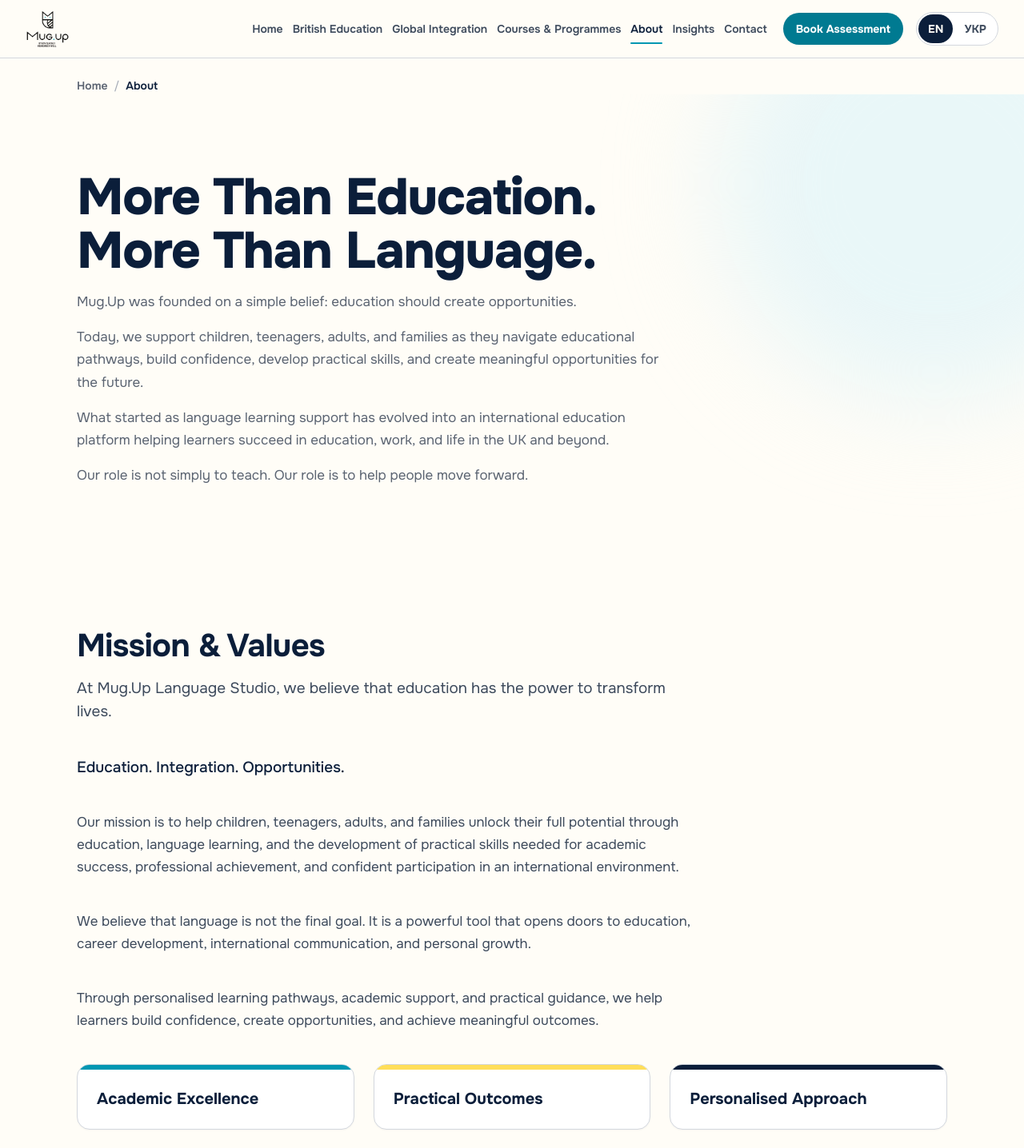
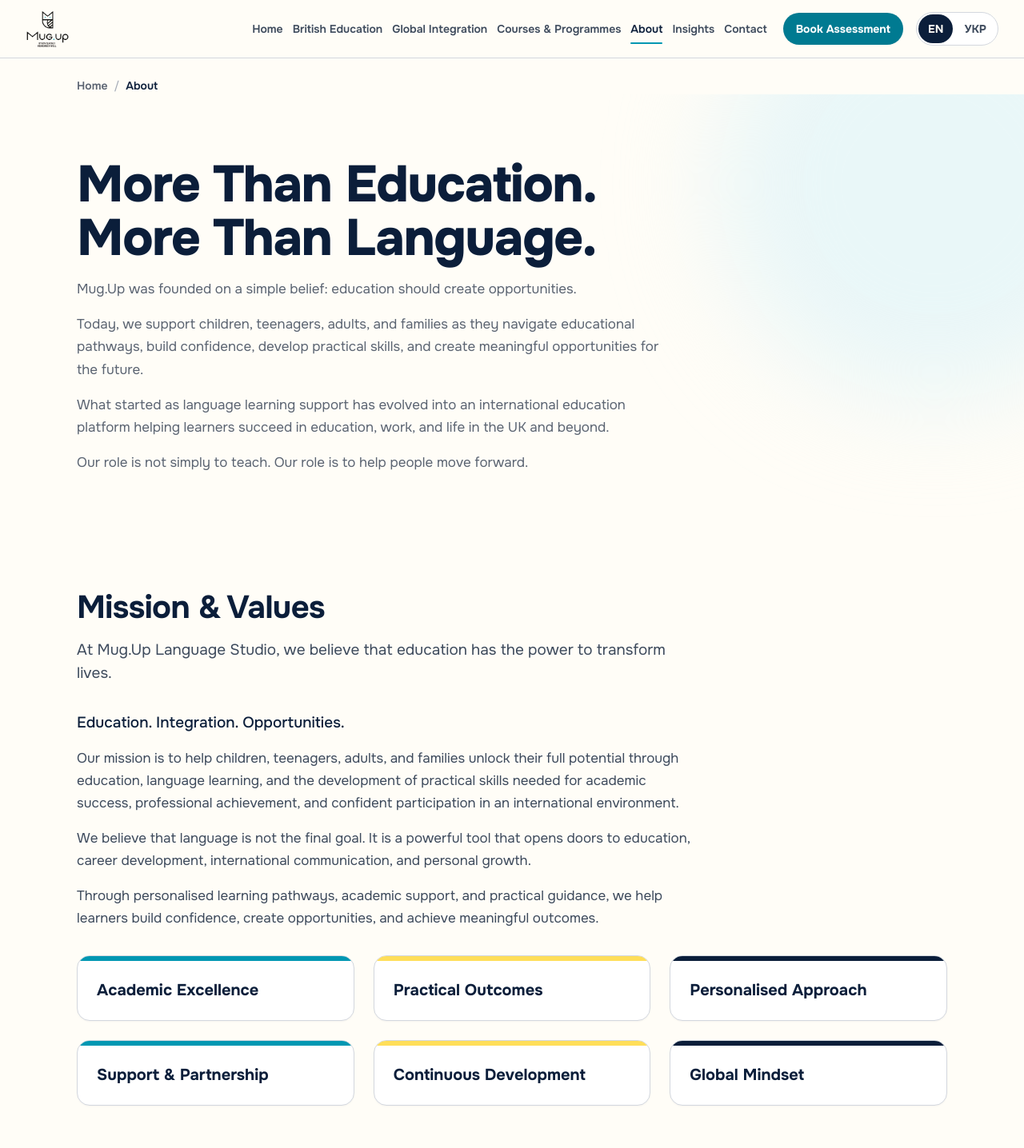
Before and after one commit to Intrao-Tech/MugUp, a Next.js app: page /en/about in a window 1280 px wide. Shown: the top 1436 px of the page at 80% size. Built offline with nearby package versions, Linux system fonts and the light colour scheme.

Commit message:
Tighter vertical rhythm: paragraph gaps between prose blocks, shorter text-only heroes and sections

```diff
--- a/src/app/[locale]/book-assessment/page.tsx
+++ b/src/app/[locale]/book-assessment/page.tsx
@@ -52,7 +52,7 @@ export default async function BookAssessmentPage({ params }: Props) {
       {sections.map((section) => (
         <SectionView key={section.id} section={section} locale={locale} />
       ))}
-      <section id="booking-form" className="mx-auto max-w-6xl px-4 py-14 sm:px-6 sm:py-20 lg:px-8">
+      <section id="booking-form" className="mx-auto max-w-6xl px-4 py-12 sm:px-6 sm:py-16 lg:px-8">
         <FormRenderer
           form={page.form}
           formKind="booking"
--- a/src/app/[locale]/contact/page.tsx
+++ b/src/app/[locale]/contact/page.tsx
@@ -29,7 +29,7 @@ export default async function ContactPage({ params }: Props) {
       />
       <HeroSection hero={page.hero} locale={locale} />
       <PageSections sections={page.sections} locale={locale} />
-      <section id="contact-form" className="mx-auto max-w-6xl px-4 py-14 sm:px-6 sm:py-20 lg:px-8">
+      <section id="contact-form" className="mx-auto max-w-6xl px-4 py-12 sm:px-6 sm:py-16 lg:px-8">
         <FormRenderer
           form={page.form}
           formKind="contact"
--- a/src/app/[locale]/insights/page.tsx
+++ b/src/app/[locale]/insights/page.tsx
@@ -53,7 +53,7 @@ export default async function InsightsPage({ params }: Props) {
       {categories.map((cat) => {
         const catPosts = posts.filter((p) => p.category === cat.id);
         return (
-          <section key={cat.id} id={`category-${cat.id}`} className="mx-auto max-w-6xl px-4 py-14 sm:px-6 sm:py-20 lg:px-8">
+          <section key={cat.id} id={`category-${cat.id}`} className="mx-auto max-w-6xl px-4 py-12 sm:px-6 sm:py-16 lg:px-8">
             <h2 className="text-h2 text-ink">{cat.label}</h2>
             {cat.blurb && <p className="mt-1 text-body">{cat.blurb}</p>}
             {catPosts.length > 0 ? (
--- a/src/app/[locale]/pathways/british-education/page.tsx
+++ b/src/app/[locale]/pathways/british-education/page.tsx
@@ -56,7 +56,7 @@ export default async function BritishEducationHub({ params }: Props) {
         <SectionView key={section.id} section={section} locale={locale} />
       ))}
       {groups.map((group) => (
-        <section key={group} id={group} className="mx-auto max-w-6xl px-4 py-14 sm:px-6 sm:py-20 lg:px-8">
+        <section key={group} id={group} className="mx-auto max-w-6xl px-4 py-12 sm:px-6 sm:py-16 lg:px-8">
           <h2 className="text-h2 text-ink">{GROUP_LABELS[locale][group]}</h2>
           <ul className="mt-4 grid gap-4 sm:grid-cols-2 lg:grid-cols-3">
             {programmes
--- a/src/app/[locale]/pathways/global-integration/network/page.tsx
+++ b/src/app/[locale]/pathways/global-integration/network/page.tsx
@@ -31,7 +31,7 @@ export async function generateMetadata({ params }: Props): Promise<Metadata> {
 export default async function IntegrationNetworkPage({ params }: Props) {
   const { locale } = await params;
   return (
-    <div className="mx-auto max-w-3xl px-4 py-14 sm:px-6 sm:py-20 lg:px-8">
+    <div className="mx-auto max-w-3xl px-4 py-12 sm:px-6 sm:py-16 lg:px-8">
       <h1 className="text-display text-ink">{COPY[locale].title}</h1>
       <p className="mt-4 text-body">{COPY[locale].body}</p>
     </div>
--- a/src/app/[locale]/pathways/global-integration/qualifications/page.tsx
+++ b/src/app/[locale]/pathways/global-integration/qualifications/page.tsx
@@ -40,7 +40,7 @@ export default async function InternationalQualificationsPage({ params }: Props)
         ]}
       />
       <HeroSection hero={page.hero} locale={locale} />
-      <section id="programmes" className="mx-auto max-w-6xl px-4 py-14 sm:px-6 sm:py-20 lg:px-8">
+      <section id="programmes" className="mx-auto max-w-6xl px-4 py-12 sm:px-6 sm:py-16 lg:px-8">
         <ul className="grid gap-4 sm:grid-cols-2 lg:grid-cols-3">
           {programmes.map((p) => (
             <li key={p.slug} className="rounded-card border border-line bg-surface p-6 shadow-card">
--- a/src/app/[locale]/privacy-policy/page.tsx
+++ b/src/app/[locale]/privacy-policy/page.tsx
@@ -29,7 +29,7 @@ export async function generateMetadata({ params }: Props): Promise<Metadata> {
 export default async function PrivacyPolicyPage({ params }: Props) {
   const { locale } = await params;
   return (
-    <div className="mx-auto max-w-3xl px-4 py-14 sm:px-6 sm:py-20 lg:px-8">
+    <div className="mx-auto max-w-3xl px-4 py-12 sm:px-6 sm:py-16 lg:px-8">
       <h1 className="text-display text-ink">{COPY[locale].title}</h1>
       <p className="mt-4 text-body">{COPY[locale].body}</p>
     </div>
--- a/src/app/[locale]/review/page.tsx
+++ b/src/app/[locale]/review/page.tsx
@@ -87,7 +87,7 @@ export default async function ReviewPage({ params }: Props) {
         locale={locale}
         items={[{ label: dict.ui.breadcrumbsHome, href: "/" }, { label: copy.title }]}
       />
-      <div className="mx-auto max-w-3xl px-4 py-14 sm:px-6 sm:py-20 lg:px-8">
+      <div className="mx-auto max-w-3xl px-4 py-12 sm:px-6 sm:py-16 lg:px-8">
         <h1 className="text-display text-ink">{copy.title}</h1>
         <p className="mt-3 text-body">{copy.intro}</p>
         <p className="mt-1 text-sm text-muted">{copy.moderation}</p>
--- a/src/app/[locale]/terms/page.tsx
+++ b/src/app/[locale]/terms/page.tsx
@@ -29,7 +29,7 @@ export async function generateMetadata({ params }: Props): Promise<Metadata> {
 export default async function TermsPage({ params }: Props) {
   const { locale } = await params;
   return (
-    <div className="mx-auto max-w-3xl px-4 py-14 sm:px-6 sm:py-20 lg:px-8">
+    <div className="mx-auto max-w-3xl px-4 py-12 sm:px-6 sm:py-16 lg:px-8">
       <h1 className="text-display text-ink">{COPY[locale].title}</h1>
       <p className="mt-4 text-body">{COPY[locale].body}</p>
     </div>
--- a/src/components/BlockRenderer.tsx
+++ b/src/components/BlockRenderer.tsx
@@ -52,8 +52,8 @@ export function HeroSection({
       />
       <Container
         className={cx(
-          "relative py-14 sm:py-20 lg:py-24",
-          visual && "grid gap-10 lg:grid-cols-12 lg:items-center",
+          "relative py-12 sm:py-16",
+          visual ? "grid gap-10 lg:grid-cols-12 lg:items-center lg:py-24" : "lg:py-20",
         )}
       >
         <div className={cx("max-w-3xl", visual && "lg:col-span-7")}>
@@ -351,6 +351,8 @@ export function BlockView({
 
 /* -------------------------------- Sections ------------------------------- */
 
+const TEXT_BLOCKS = new Set<Block["type"]>(["lead", "paragraph", "list"]);
+
 /** Closing band: one CTA, centred, big. Same DOM as the inline `cta` block. */
 function ClosingCta({ block, locale }: { block: Extract<Block, { type: "cta" }>; locale: Locale }) {
   return (
@@ -384,14 +386,21 @@ export function SectionView({
   return (
     <Section id={section.id} tone={t} className="overflow-hidden">
       <SectionHeading eyebrow={section.eyebrow} title={section.title} intro={section.intro} />
-      <div className={cx(section.title || section.intro ? "mt-10" : undefined, "space-y-10")}>
-        {section.blocks.map((block, i) =>
-          closing && block.type === "cta" ? (
-            <ClosingCta key={`${section.id}-${i}`} block={block} locale={locale} />
-          ) : (
-            <BlockView key={`${section.id}-${i}`} block={block} locale={locale} />
-          ),
-        )}
+      <div className={cx(section.title || section.intro ? "mt-8" : undefined)}>
+        {section.blocks.map((block, i) => {
+          // Prose blocks that follow prose blocks read as one text: paragraph gap.
+          const prev = section.blocks[i - 1];
+          const flowing = i > 0 && TEXT_BLOCKS.has(block.type) && TEXT_BLOCKS.has(prev.type);
+          return (
+            <div key={`${section.id}-${i}`} className={cx(i > 0 && (flowing ? "mt-4" : "mt-8"))}>
+              {closing && block.type === "cta" ? (
+                <ClosingCta block={block} locale={locale} />
+              ) : (
+                <BlockView block={block} locale={locale} />
+              )}
+            </div>
+          );
+        })}
       </div>
     </Section>
   );
--- a/src/components/ui/Section.tsx
+++ b/src/components/ui/Section.tsx
@@ -18,9 +18,9 @@ const TONE_BG: Record<SectionTone, string> = {
 };
 
 const PAD = {
-  sm: "py-10 sm:py-12",
-  md: "py-14 sm:py-20",
-  lg: "py-20 sm:py-28",
+  sm: "py-8 sm:py-10",
+  md: "py-12 sm:py-16",
+  lg: "py-16 sm:py-24",
 } as const;
 
 export function Section({
```
